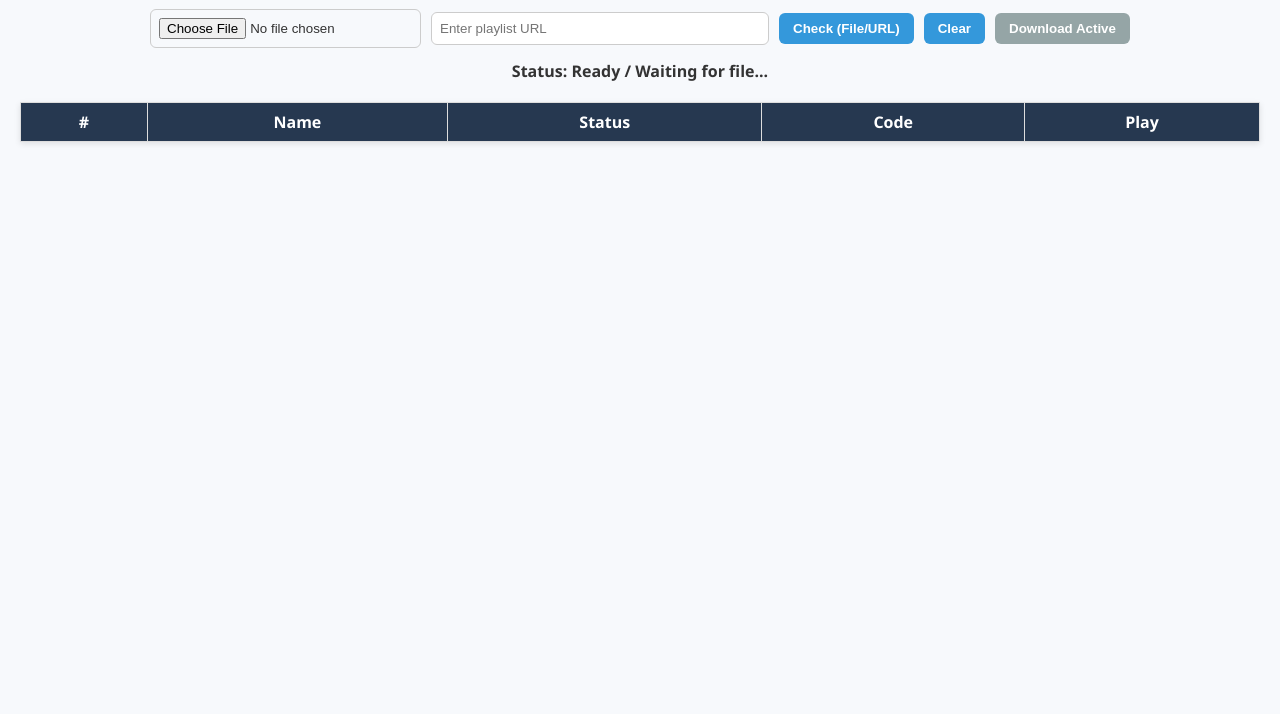
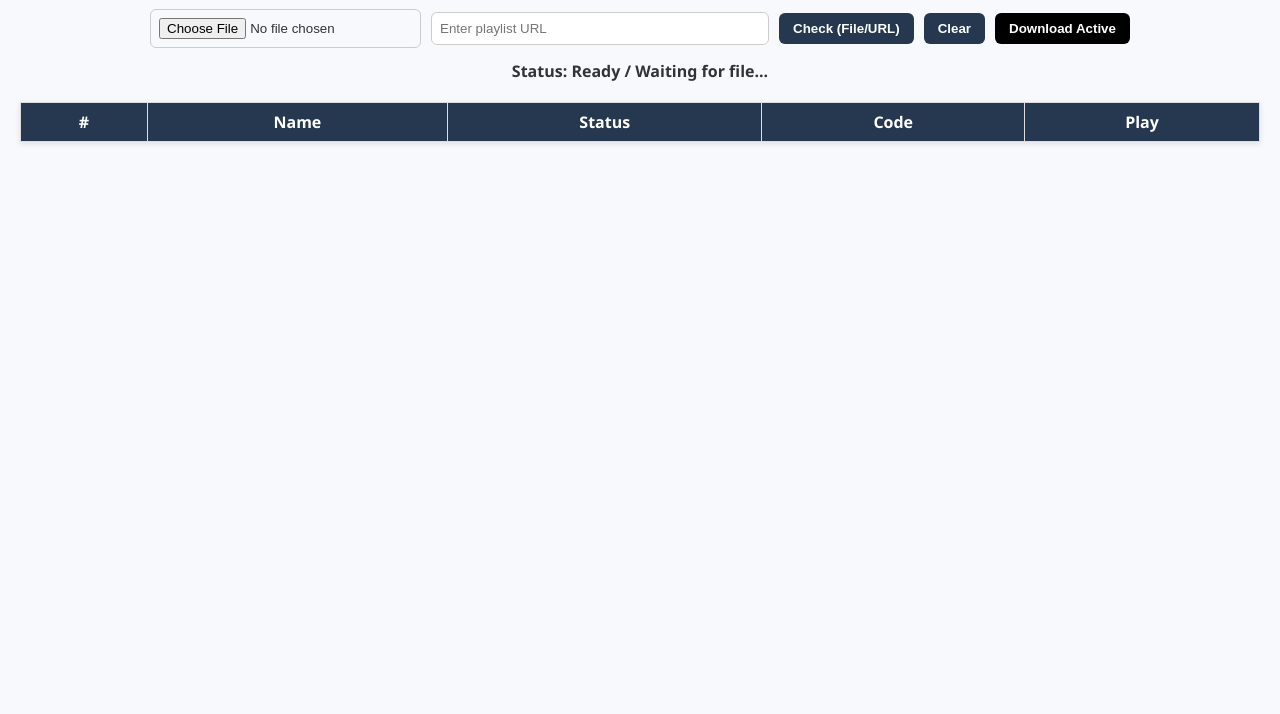
Before and after one commit to YAPMIX/yapmix.github.io, a plain HTML site: page index.html in a window 1280 px wide. Shown: the part 86-800 px from the top of the page. Drawn offline with nearby package versions, Linux system fonts and the light colour scheme.

Commit message:
Update index.html

```diff
--- a/index.html
+++ b/index.html
@@ -8,9 +8,9 @@
         h1 { text-align: center; padding: 20px; margin: 0; background: #263850; color: white; }
         #controls { margin: 12px 20px; display: flex; gap: 10px; flex-wrap: wrap; justify-content: center; align-items: center; }
         input[type="file"], input[type="text"], textarea { padding: 8px; border: 1px solid #ccc; border-radius: 6px; }
-        button { padding: 8px 14px; border: none; border-radius: 6px; cursor: pointer; font-weight: bold; background: #3498db; color: white; transition: background 0.3s; }
+        button { padding: 8px 14px; border: none; border-radius: 6px; cursor: pointer; font-weight: bold; background: #263850; color: white; transition: background 0.3s; }
         button:hover { background: #2980b9; }
-        button:disabled { background: #95a5a6; cursor: not-allowed; }
+        button:disabled { background: black; cursor: not-allowed; }
         textarea {display: none; width: calc(100% - 40px); height: 100px; resize: vertical; margin: 6px 20px; }
         table { width: calc(100% - 40px); margin: 20px; border-collapse: collapse; background: white; box-shadow: 0 2px 6px rgba(0,0,0,0.1); }
         th, td { border: 1px solid #ddd; padding: 8px; text-align: center; }
```
